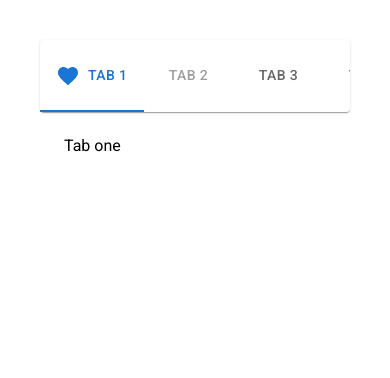
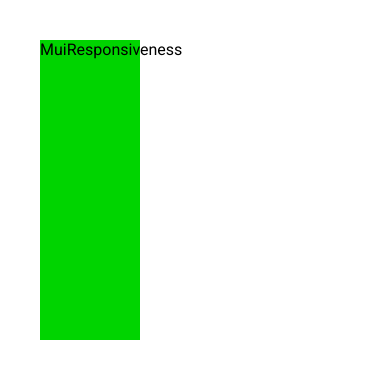
Before and after one commit to brianinq/learning-mui, a Next.js app: page / in a window 390 px wide. Shown: the top 378 px of the page. Built offline with nearby package versions, Linux system fonts and the light colour scheme.

Commit message:
responsive breakpoints

```diff
--- /dev/null
+++ b/src/components/MuiResponsiveness.tsx
@@ -0,0 +1,16 @@
+import { Box } from "@mui/material";
+import React from "react";
+
+export default function MuiResponsiveness() {
+  return (
+    <Box
+      sx={{
+        height: "300px",
+        width: { xs: "100px", sm: "200px", md: "300px", lg: 400 },
+        bgcolor: "#00d400",
+      }}
+    >
+      MuiResponsiveness
+    </Box>
+  );
+}
--- a/src/pages/index.tsx
+++ b/src/pages/index.tsx
@@ -34,6 +34,7 @@ import MuiSkeleton from "@/components/MuiSkeleton";
 import MuiLoadingButton from "@/components/MuiLoadingButton";
 import MuiDatePicker from "@/components/MuiDatePicker";
 import MuiTabs from "@/components/MuiTabs";
+import MuiResponsiveness from "@/components/MuiResponsiveness";
 
 const roboto = Roboto({
   subsets: ["latin"],
@@ -82,7 +83,8 @@ export default function Home() {
         {/* <MuiSkeleton /> */}
         {/* <MuiLoadingButton /> */}
         {/* <MuiDatePicker /> */}
-        <MuiTabs />
+        {/* <MuiTabs /> */}
+        <MuiResponsiveness />
       </Box>
     </>
   );
```
